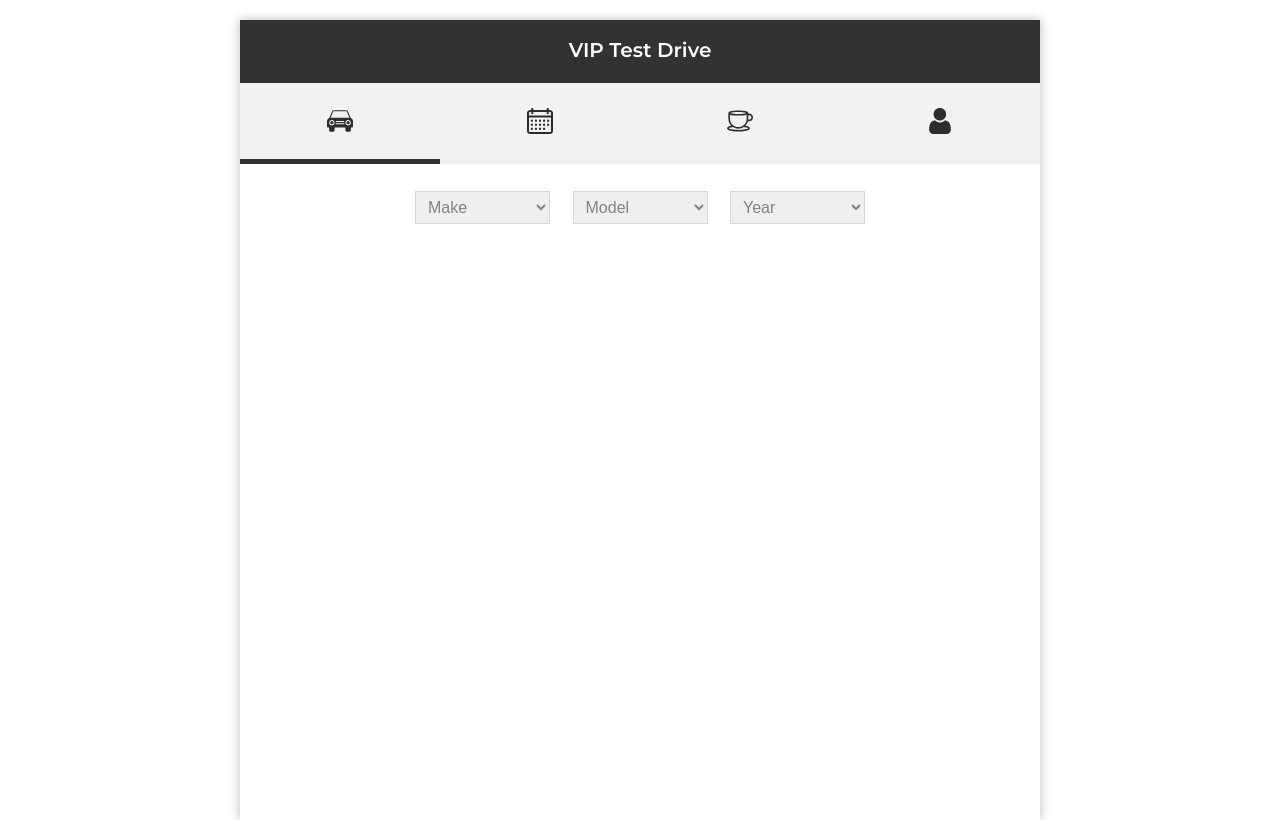
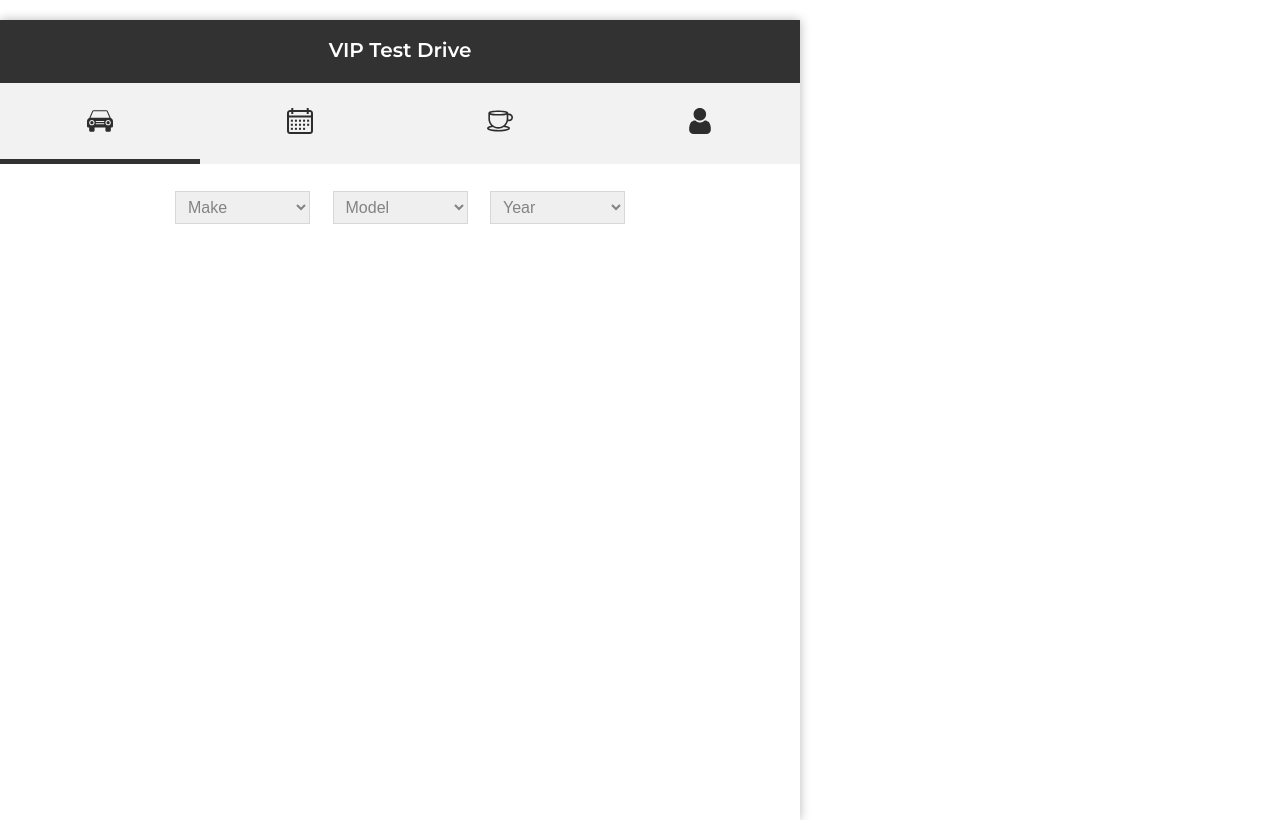
Before and after one commit to snowdamiz/dcmc-form-2, a React (Create React App) app: page / in a window 1280 px wide. Built offline with nearby package versions, Linux system fonts and the light colour scheme.

Commit message:
iframe test 1

```diff
--- a/src/components/vehicle/vehicleStyles.js
+++ b/src/components/vehicle/vehicleStyles.js
@@ -17,7 +17,7 @@ export const VehicleWrap = styled.section`
         max-height: 800px;
         min-height: 800px;
         margin: 0px auto;
-        position: relative;
+        // position: relative;
         margin-top: 20px;
         overflow-y: auto;
     }
```
